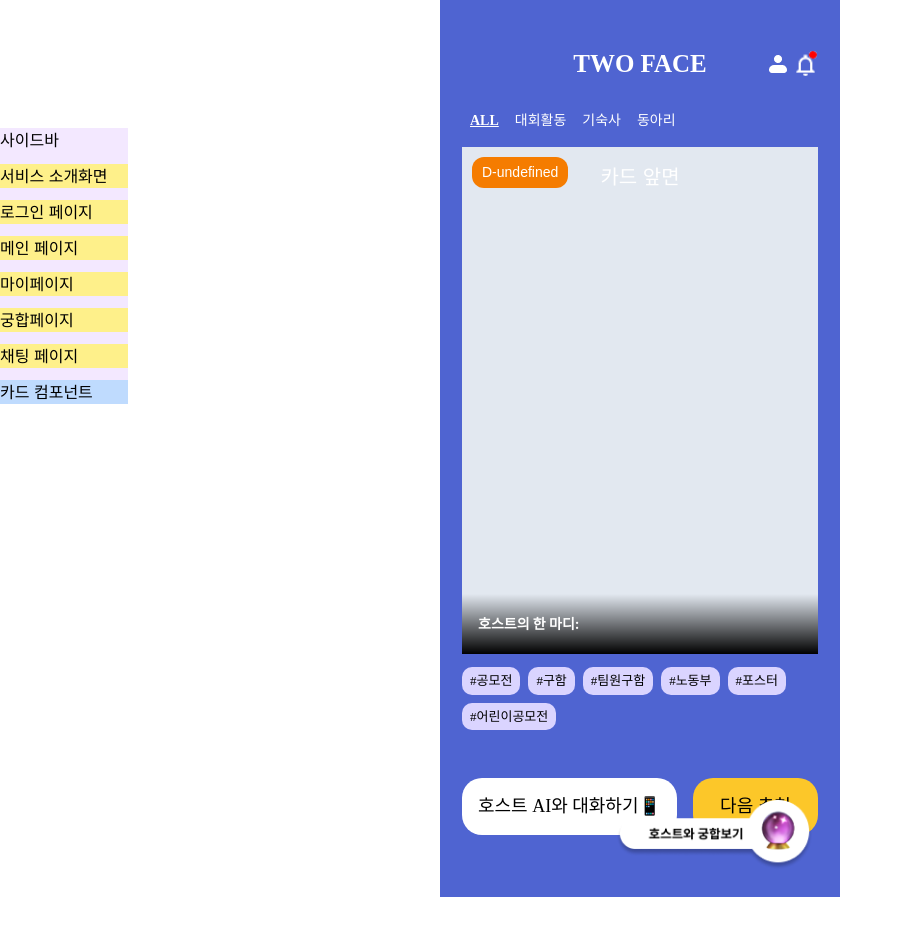
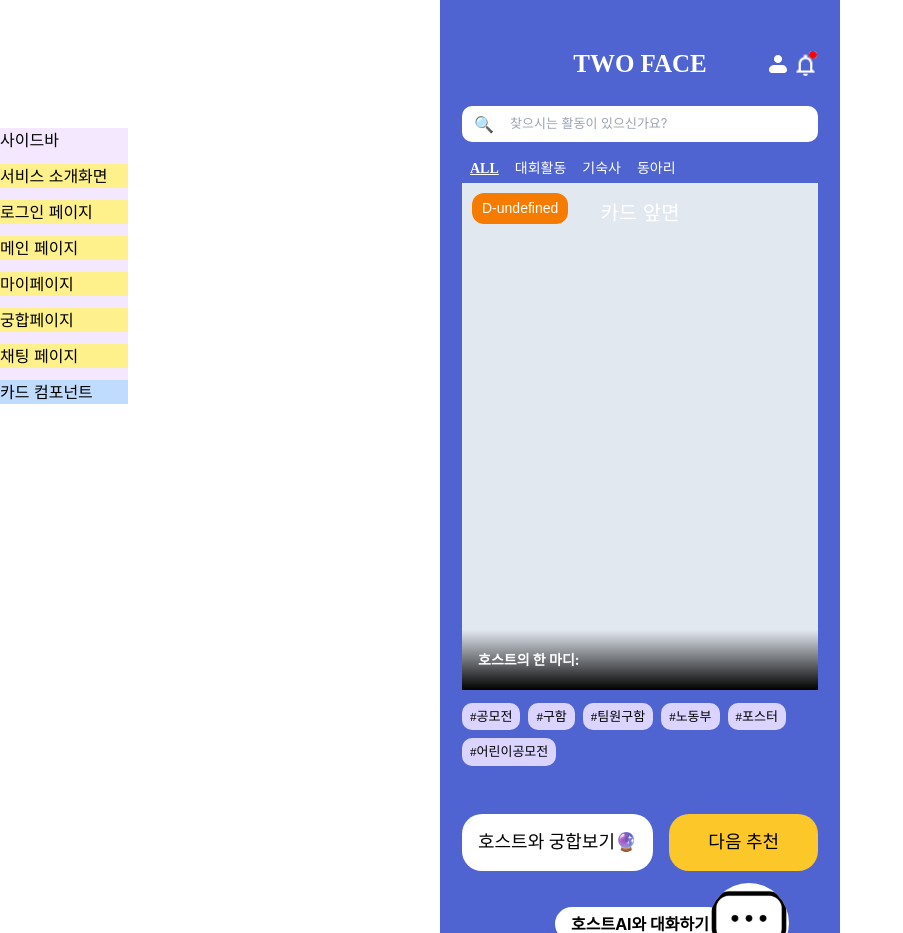
Before and after one commit to Surfurtone/Surfurtone_FrontEnd, a React (Create React App) app: page /page2 in a window 1280 px wide. Shown: the whole page, without its empty margins (0-903 px from the left). Before the commit the page ends 897 px from the top, so only its background shows below. Built offline with nearby package versions, Linux system fonts and the light colour scheme; a web font is replaced by a local one.

Commit message:
메인화면 - 퍼블리싱 수정 / 서비스 소개화면 - 퍼블리싱 수정

```diff
--- a/src/pages/Home.js
+++ b/src/pages/Home.js
@@ -4,7 +4,7 @@ import Img01 from '../assets/imgs/Img01.svg';
 import Img02 from '../assets/imgs/Img02.svg';
 import Img03 from '../assets/imgs/Img03.svg';
 
-const HomePage = () => {
+const Home = () => {
   const [currentSlide, setCurrentSlide] = useState(0);
   const slides = [
     {
@@ -37,11 +37,11 @@ const HomePage = () => {
   return (
     <div className="flex min-h-screen justify-center items-center relative bg-gray-300 font-pretendard font-[200]">
       <Sidebar />
-      <div className="w-full max-w-[400px] flex flex-col justify-between items-center bg-[#4F64D1] h-screen p-8">
+      <div className="w-full max-w-[400px] flex flex-col justify-between items-center bg-[#4F64D1] h-screen">
         {/* 고정된 상단 부분 */}
-        <div className="flex flex-col items-center text-center" style={{ marginTop: '20px' }}>
-          <h2 className="text-[30px] font-bold text-white mb-[-1.2rem]">TWO</h2>
-          <h2 className="text-[40px] font-bold text-white mb-[3rem]">FACE</h2>
+        <div className="flex flex-col items-center text-center">
+          <h2 className="text-[30px] font-bold text-white mt-[6.5rem] mb-[-1.2rem]">TWO</h2>
+          <h2 className="text-[48px] font-bold text-white mb-[4.35rem]">FACE</h2>
           <div className="flex space-x-2 mb-[-3rem]">
             {slides.map((_, bulletIndex) => (
               <div
@@ -66,7 +66,7 @@ const HomePage = () => {
                 transform: `translateX(${(index - currentSlide) * 100}%)`,
               }}
             >
-              <img src={slide.image} alt="Slide Image" className="w-full max-w-[200px] mx-auto my-4" />
+              <img src={slide.image} alt="Slide Image" className="w-full max-w-[197px] mx-auto my-4" />
               <h3 className="text-[25px] font-bold text-white mb-2 whitespace-pre-line text-center">
                 {slide.text}
               </h3>
@@ -84,7 +84,7 @@ const HomePage = () => {
         {/* 고정된 하단 버튼 */}
         <button
           onClick={nextSlide}
-          className="bg-white text-[#4F64D1] font-semibold py-[0.5rem] px-[1rem] mt-4 mb-[3.125rem] rounded-[20px] text-[20px]"
+          className="bg-white text-[#4F64D1] font-semibold py-[0.5rem] px-[1rem] mb-[6.25rem] rounded-[20px] text-[20px]"
           style={{
             width: '100%',
             maxWidth: '350px',
@@ -99,4 +99,4 @@ const HomePage = () => {
   );
 };
 
-export default HomePage;
+export default Home;
--- a/src/pages/Page2.js
+++ b/src/pages/Page2.js
@@ -1,16 +1,16 @@
-import React, { useState } from 'react'
-import { Link } from 'react-router-dom'
-import myPageIcon from '../assets/imgs/Page2/myPageIcon.png'
-import norification from '../assets/imgs/Page2/notification.png'
-import CardFlip from '../components/CardFlip'
-import hostLove from '../assets/imgs/Page2/hostLove.png'
+import React, { useState } from 'react';
+import { Link } from 'react-router-dom';
+import myPageIcon from '../assets/imgs/Page2/myPageIcon.png';
+import norification from '../assets/imgs/Page2/notification.png';
+import CardFlip from '../components/CardFlip';
+import Chat from '../assets/imgs/Page2/Chat.svg';
 
 const Page2 = () => {
   // 현재 선택된 카테고리를 추적하는 state
-  const [selectedCategory, setSelectedCategory] = useState('ALL')
+  const [selectedCategory, setSelectedCategory] = useState('ALL');
 
   // 카테고리 버튼들을 배열로 정의
-  const categories = ['ALL', '대회활동', '기숙사', '동아리']
+  const categories = ['ALL', '대회활동', '기숙사', '동아리'];
 
   // 태그들을 배열로 정의
   const tags = [
@@ -20,7 +20,7 @@ const Page2 = () => {
     '#노동부',
     '#포스터',
     '#어린이공모전',
-  ]
+  ];
 
   return (
     <div className="flex min-h-screen justify-center">
@@ -47,9 +47,20 @@ const Page2 = () => {
             </div>
           </div>
 
-          <div className="flex flex-col gap-0">
+          {/* 검색 입력창 */}
+          <div className="flex justify-center mt-[20px] mb-[12px] relative ">
+            <button className="absolute left-3 top-1/2 transform -translate-y-1/2 text-gray-500">
+              🔍
+            </button>
+            <input
+              type="text"
+              placeholder="찾으시는 활동이 있으신가요?"
+              className="w-full pl-[3rem] pr-[12px] py-[8px] text-[13px] rounded-[10px] bg-white text-black"
+            />
+          </div>
+
           {/* 카테고리 */}
-            <div className="flex mt-[20px] mb-[12px] justify-start gap-0 font-Pretendard text-[14px] text-white">
+          <div className="flex justify-start gap-0 font-Pretendard text-[14px] text-white">
             {categories.map((category) => (
               <button
                 key={category}
@@ -86,7 +97,7 @@ const Page2 = () => {
               className="flex-2 h-[57px] flex items-center justify-center px-4 box-border rounded-[20px] bg-white"
               to="/chatPage"
             >
-                호스트 AI와 대화하기📱
+              호스트와 궁합보기🔮
             </Link>
 
             <button className="flex-1 h-[57px] flex items-center justify-center px-4 box-border rounded-[20px] bg-[#FCC729]">
@@ -94,16 +105,24 @@ const Page2 = () => {
             </button>
           </div>
         </div>
-        </div>
-        {/* 하단 absolute */}
-        <div className="absolute bottom-[27px] right-[27px]">
-          <Link to="/page4">
-            <img src={hostLove} alt="hostLove" className="w-[197px] h-[70px]" />
+
+        {/* 하단 '호스트AI와 대화하기' 부분 */}
+        <div className="absolute bottom-[-0.5rem] left-1/2 transform -translate-x-1/2">
+          <Link
+            to="/page4"
+            className="flex px-[1rem] py-[0.3rem] bg-white rounded-[5rem] shadow-xl font-bold"
+          >
+            호스트AI와 대화하기
+            <img
+                src={Chat}
+                alt="Chat"
+                className="w-[5rem] h-[5rem] bg-white absolute top-[-1.5rem] right-[-4rem] aspect-square border-white rounded-[50%] flex items-center justify-center"
+            />
           </Link>
         </div>
       </div>
     </div>
-  )
-}
+  );
+};
 
-export default Page2
+export default Page2;
```
Also changed, not shown: src/assets/imgs/Page2/Chat.svg (added), src/assets/imgs/Page2/hostLove.png (deleted). Lines whose indentation alone changed are shown as unchanged.
